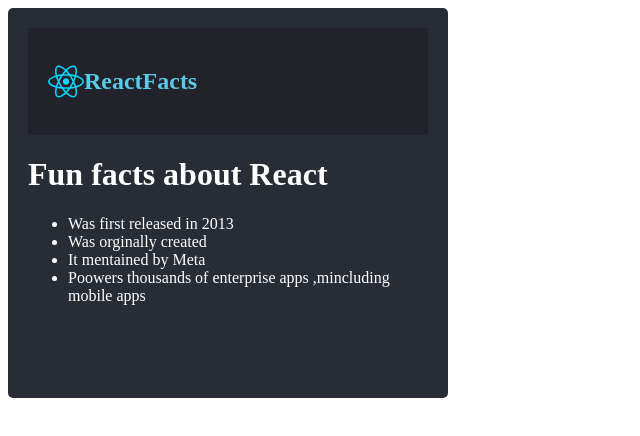
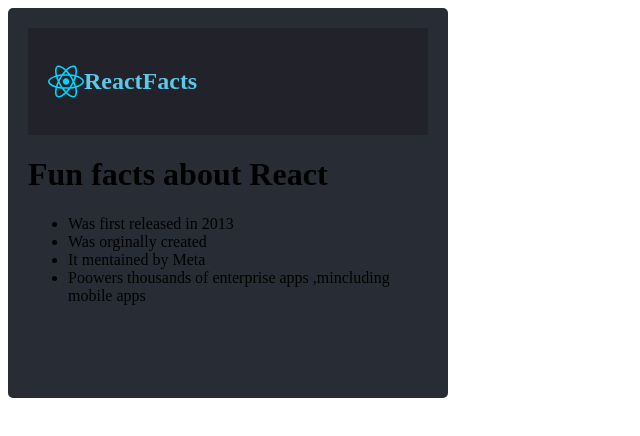
Before and after one commit to didier-bazayesu/react-phase2-understanding-, a React (Vite) app in the folder Scrimba-project-part1/: page / in a window 1280 px wide. Shown: the top 436 px of the page, without its empty margins (0-640 px from the left). Built offline with nearby package versions, Linux system fonts and the light colour scheme.

Commit message:
Styling Main component

```diff
--- a/Scrimba-project-part1/src/components/Main.jsx
+++ b/Scrimba-project-part1/src/components/Main.jsx
@@ -2,15 +2,15 @@
 
 function Main() {
   return (
-      <div className='background-dev'>
+    <main className='backgroun-image' >
         <h1>Fun facts about React</h1>
-          <ul className='handle-ul-listItem'>
+          <ul className='fan-facts'>
             <li>Was first released in 2013</li>
             <li>Was orginally created  </li>
             <li>It mentained by Meta</li>
             <li>Poowers thousands of enterprise apps ,mincluding mobile apps</li>
         </ul>
-    </div>
+    </main>
   )
 }
 
```
